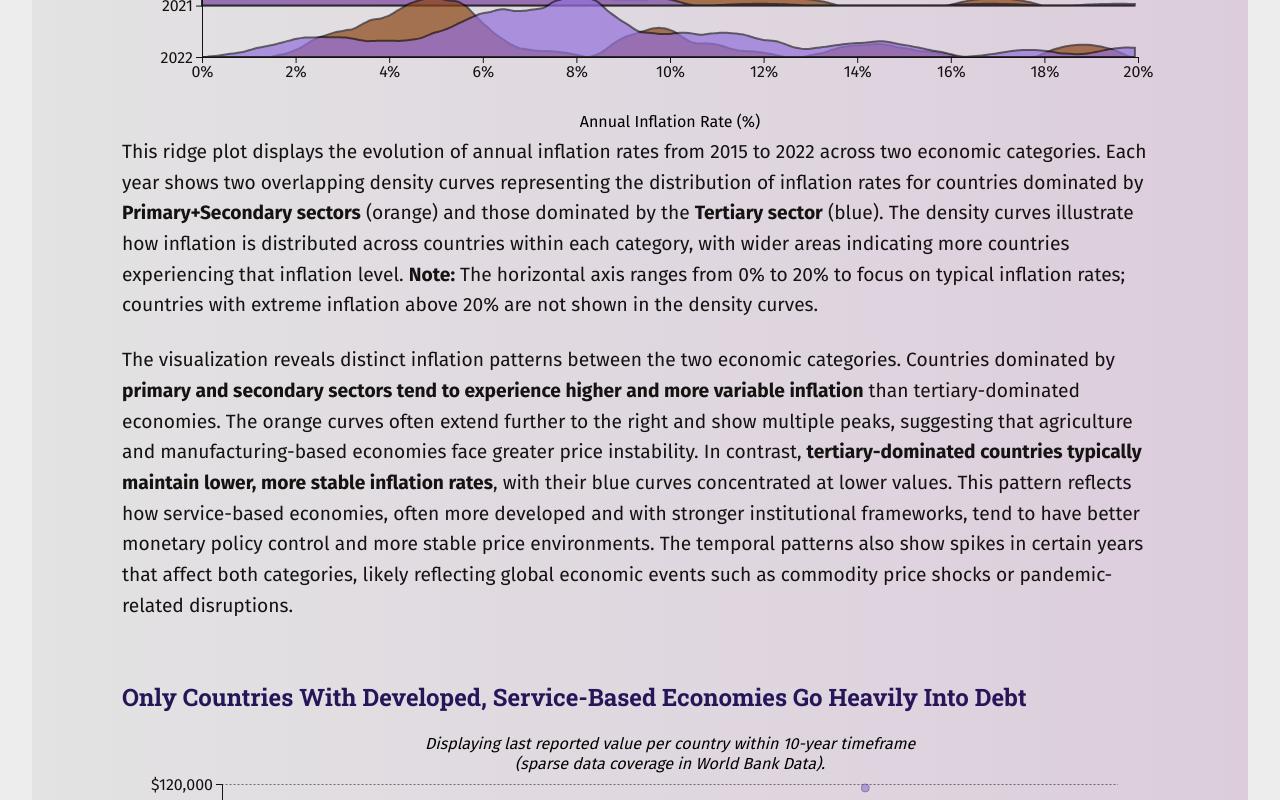
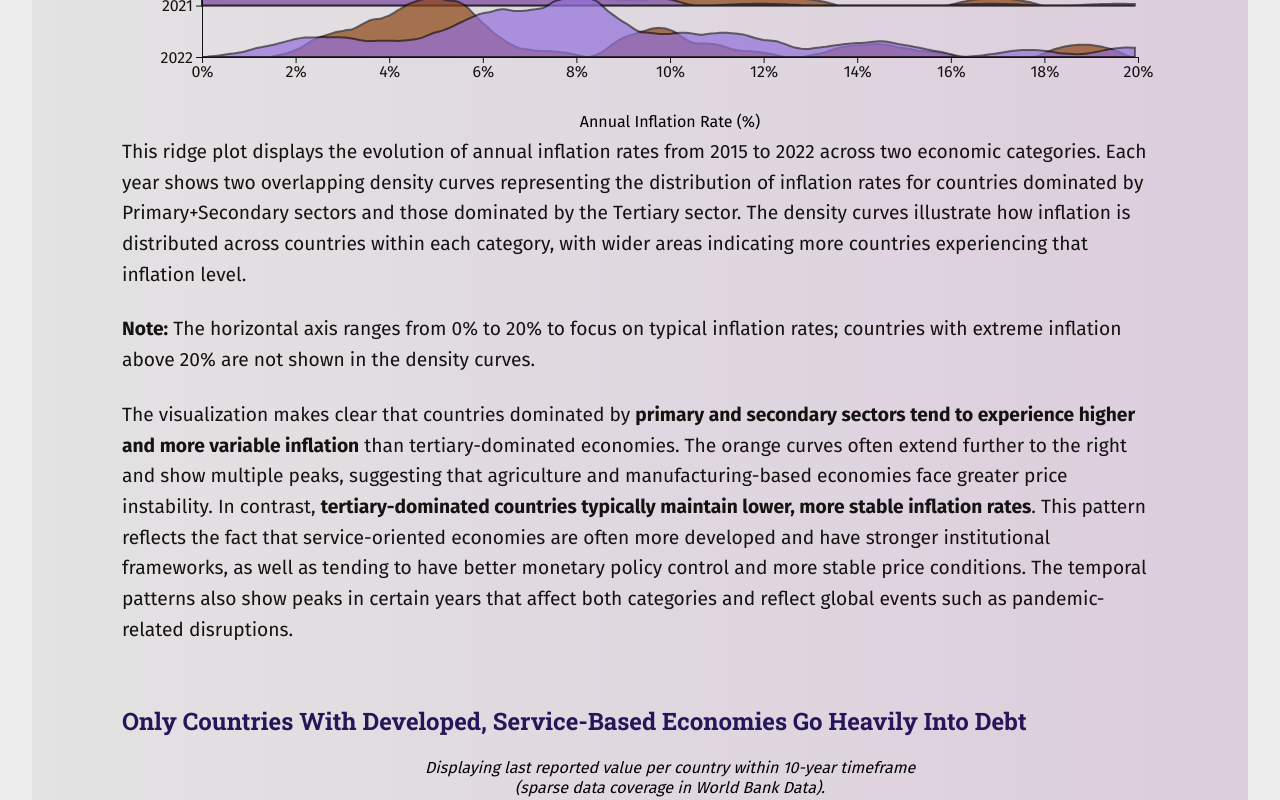
Before and after one commit to unige-vizis/vizis, a Vue app: page / in a window 1280 px wide. Shown: the part 9340-10140 px from the top of the page. Built offline with nearby package versions, Linux system fonts and the light colour scheme.

Commit message:
adjust text for ridge chart and violin plot

```diff
--- a/public/src/components/Section3.vue
+++ b/public/src/components/Section3.vue
@@ -63,22 +63,24 @@ import ViolinPlotDebt from './visualizations/ViolinPlotDebt.vue'
       <p>
         This ridge plot displays the evolution of annual inflation rates from 2015 to 2022 across two economic
         categories. Each year shows two overlapping density curves representing the distribution of inflation rates for
-        countries dominated by <strong>Primary+Secondary sectors</strong> (orange) and those dominated by the
-        <strong>Tertiary sector</strong> (blue). The density curves illustrate how inflation is distributed across
-        countries within each category, with wider areas indicating more countries experiencing that inflation level.
+        countries dominated by Primary+Secondary sectors and those dominated by the Tertiary sector. The density curves
+        illustrate how inflation is distributed across countries within each category, with wider areas indicating more
+        countries experiencing that inflation level.
+      </p>
+      <p>
         <strong>Note:</strong> The horizontal axis ranges from 0% to 20% to focus on typical inflation rates; countries
         with extreme inflation above 20% are not shown in the density curves.
       </p>
       <p>
-        The visualization reveals distinct inflation patterns between the two economic categories. Countries dominated
-        by <strong>primary and secondary sectors tend to experience higher and more variable inflation</strong> than
+        The visualization makes clear that countries dominated by
+        <strong>primary and secondary sectors tend to experience higher and more variable inflation</strong> than
         tertiary-dominated economies. The orange curves often extend further to the right and show multiple peaks,
         suggesting that agriculture and manufacturing-based economies face greater price instability. In contrast,
-        <strong>tertiary-dominated countries typically maintain lower, more stable inflation rates</strong>, with their
-        blue curves concentrated at lower values. This pattern reflects how service-based economies, often more
-        developed and with stronger institutional frameworks, tend to have better monetary policy control and more
-        stable price environments. The temporal patterns also show spikes in certain years that affect both categories,
-        likely reflecting global economic events such as commodity price shocks or pandemic-related disruptions.
+        <strong>tertiary-dominated countries typically maintain lower, more stable inflation rates</strong>. This
+        pattern reflects the fact that service-oriented economies are often more developed and have stronger
+        institutional frameworks, as well as tending to have better monetary policy control and more stable price
+        conditions. The temporal patterns also show peaks in certain years that affect both categories and reflect
+        global events such as pandemic-related disruptions.
       </p>
     </div>
 
@@ -90,20 +92,21 @@ import ViolinPlotDebt from './visualizations/ViolinPlotDebt.vue'
         This violin plot compares the distribution of national debt per capita between the two economic categories. Each
         violin shape represents the probability density of debt values, with wider sections indicating more countries at
         that debt level. Each bubble represents one country's average debt per capita across all available years (hover
-        to see details). <strong>Note:</strong> This visualization includes 72 countries with available central
-        government debt data from the World Bank—a subset of the 204 countries analyzed in other sections, as government
-        debt reporting is less universally available than GDP data.
+        to see details).
       </p>
       <p>
-        The visualization reveals a striking difference in debt patterns.
-        <strong>Tertiary-dominated countries carry significantly higher debt per capita</strong> than their
+        <strong>Note:</strong> This visualization only shows 72 countries, as the World Bank dataset only provides data
+        on national debt for these 72 countries.
+      </p>
+      <p>
+        <strong>Tertiary-dominated countries carry significantly higher debt per capita</strong> compared to the
         primary+secondary counterparts. The purple violin extends much further upward and shows a broader distribution,
         indicating both higher average debt levels and greater variability among service-based economies. This reflects
-        how developed, service-oriented economies typically have better access to international credit markets and
-        possess the institutional capacity to manage larger public debts. In contrast, the brown violin for
+        the fact that developed, service-oriented economies generally have better access to international credit markets
+        and have the institutional capacity to manage larger public debts. In contrast, the brown violin for
         primary+secondary dominated countries is concentrated at lower values, suggesting that agriculture and
-        manufacturing-based economies either have less access to credit or maintain more conservative fiscal policies
-        due to revenue constraints and economic volatility.
+        manufacturing-based economies either have less access to credit or have more conservative financial policies due
+        to revenue constraints and economic volatility.
       </p>
     </div>
   </section>
--- a/public/src/components/visualizations/PyramidChart.vue
+++ b/public/src/components/visualizations/PyramidChart.vue
@@ -233,18 +233,18 @@ function createChart() {
       .attr('y', y(bracket) + y.bandwidth() / 2)
       .attr('dy', '0.35em')
       .attr('text-anchor', 'start')
+      .text(d.count)
       .style('font-size', '1rem')
-      .text(d.count)
   })
 
   // Y-axis (GDP brackets) on the left - two separate axes
   svg.append('g')
     .call(d3.axisLeft(yLow))
-    .style('font-size', '0.95rem')
+    .style('font-size', '1rem')
 
   svg.append('g')
     .call(d3.axisLeft(yHigh))
-    .style('font-size', '0.95rem')
+    .style('font-size', '1rem')
 
   // Add category labels
   svg.append('text')
--- a/public/src/components/visualizations/ViolinPlotDebt.vue
+++ b/public/src/components/visualizations/ViolinPlotDebt.vue
@@ -82,8 +82,8 @@ function createChart() {
   svg.append('g')
     .attr('transform', `translate(0,${height})`)
     .call(d3.axisBottom(x))
+    .selectAll('text')
     .style('font-size', '1rem')
-    .selectAll('text')
     .style('text-anchor', 'middle')
 
   // Add horizontal grid lines
```
